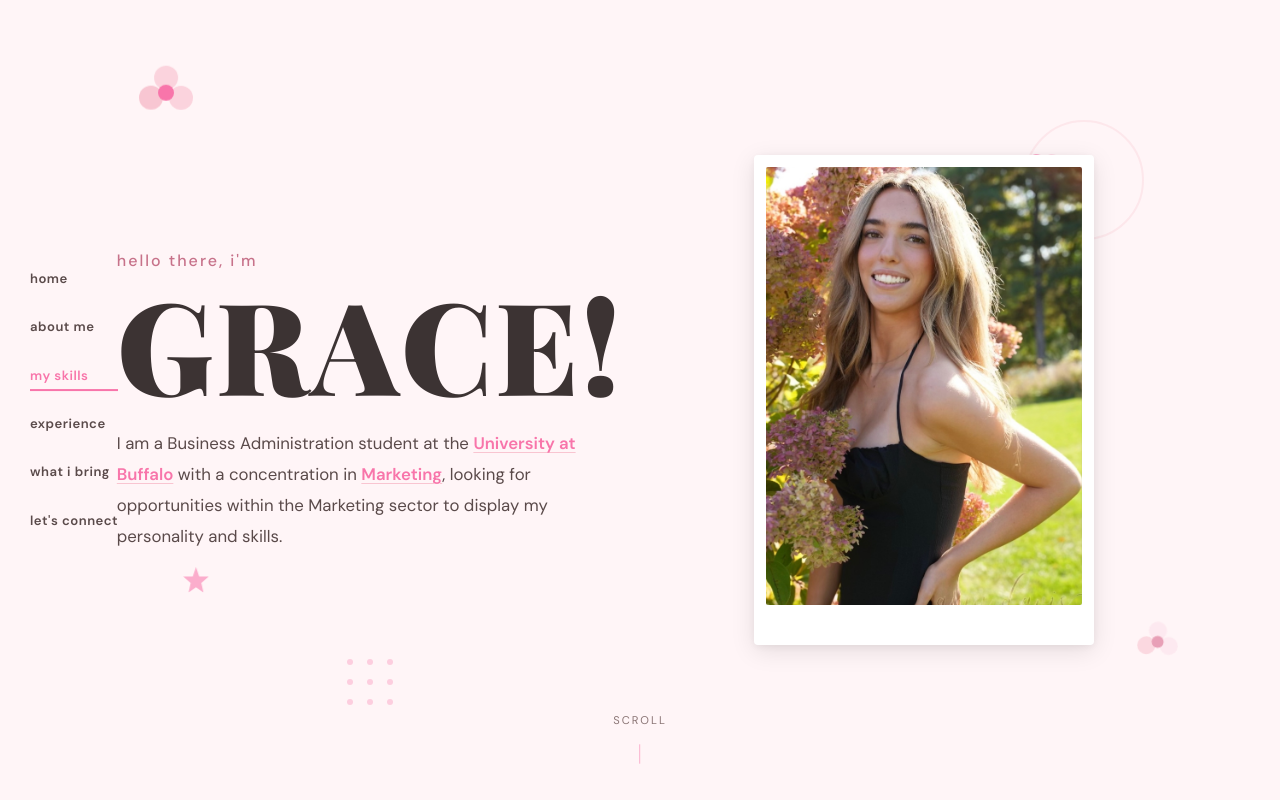
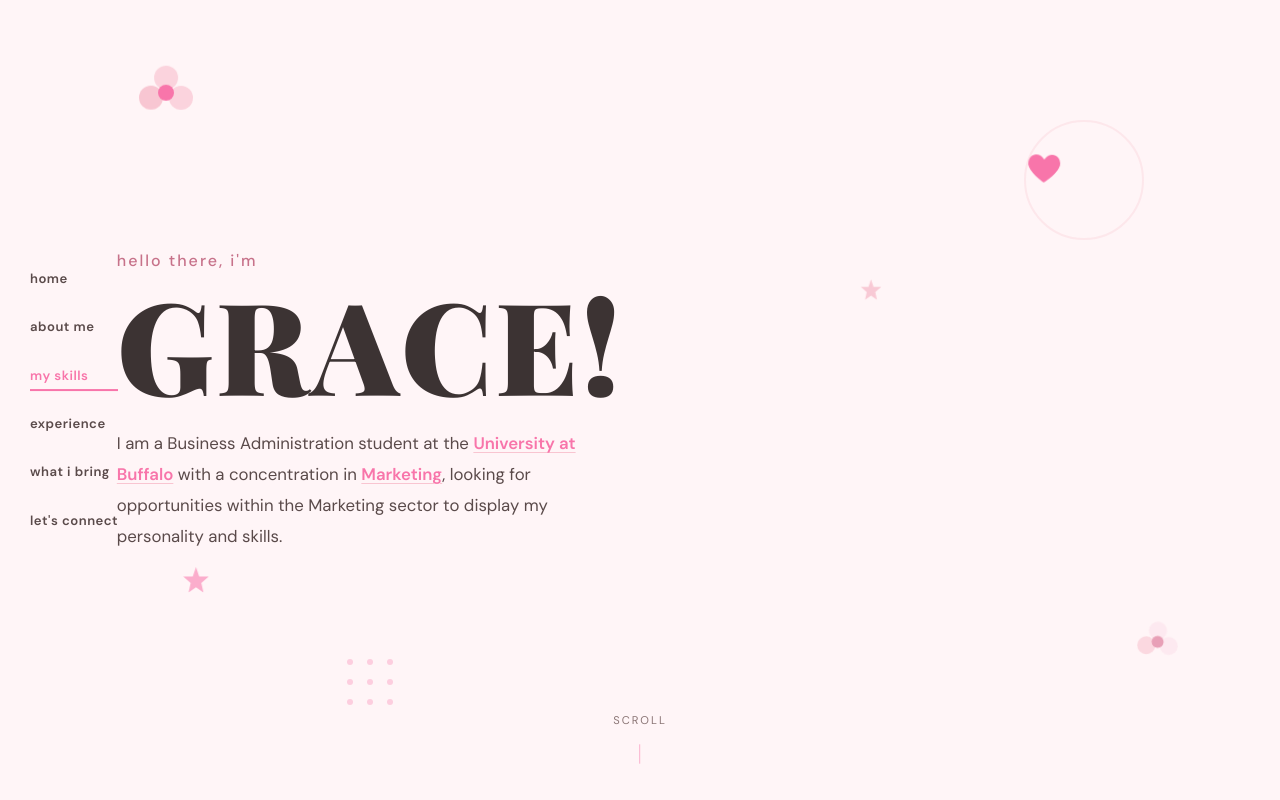
Before and after one commit to gracezur/gracezurenda.github.io, a plain HTML site: page index.html in a window 1280 px wide. Shown: the top 800 px of the page. Drawn offline with nearby package versions, Linux system fonts and the light colour scheme; a web font is replaced by a local one.

Commit message:
Remove headshot image from hero section

```diff
--- a/index.html
+++ b/index.html
@@ -66,15 +66,6 @@
                     <p class="hero-bio reveal">I am a Business Administration student at the <span class="highlight">University at Buffalo</span> with a concentration in <span class="highlight">Marketing</span>, looking for opportunities within the Marketing sector to display my personality and skills.</p>
                 </div>
 
-                <div class="hero-right">
-                    <!-- Polaroid photo -->
-                    <div class="polaroid polaroid-hero reveal">
-                        <div class="polaroid-img">
-                            <img src="headshot.jpg" alt="Grace Zurenda portrait">
-                        </div>
-                    </div>
-
-                </div>
             </div>
 
             <div class="scroll-hint">
```
